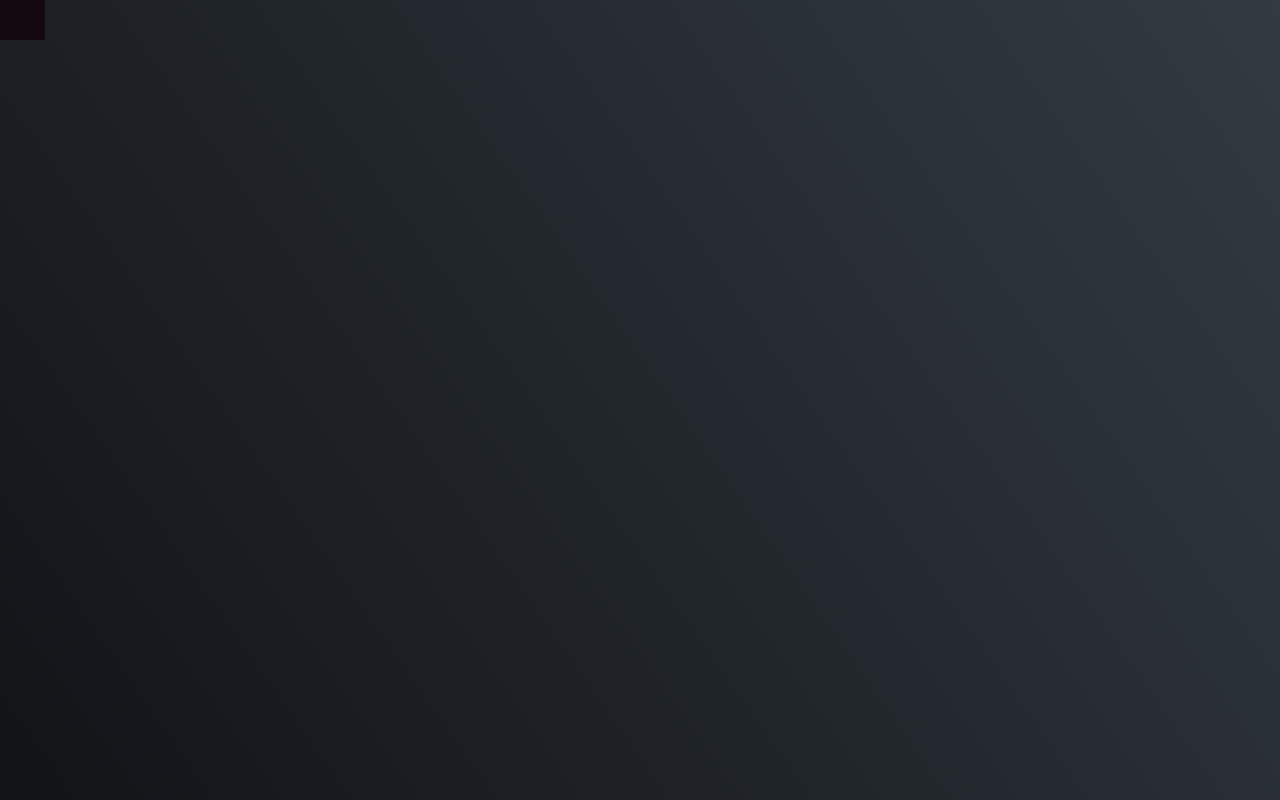
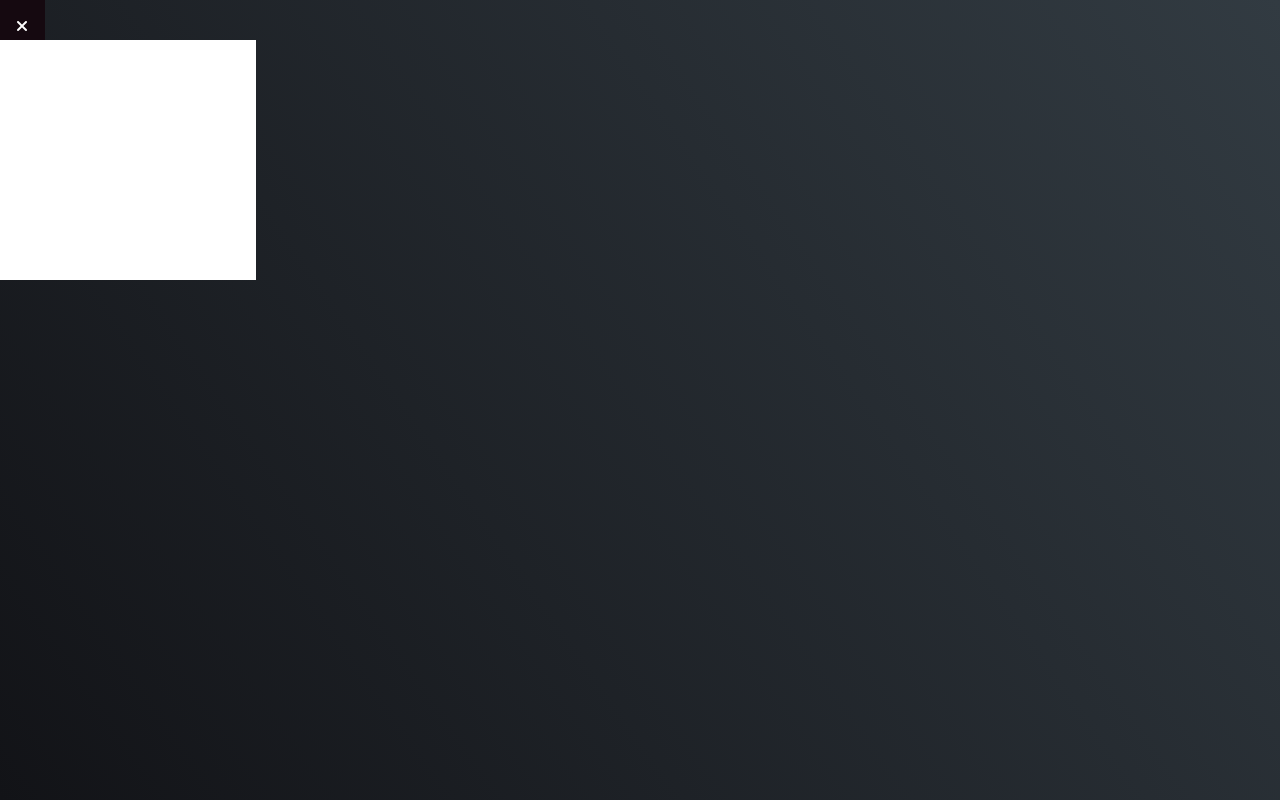
Before and after one commit to ascenDeveloper/chatBot-v1, a React (Create React App) app: page / in a window 1280 px wide. Both pictures are taken after a click on the element 22 px from the left and 20 px from the top of the page. Built offline with nearby package versions, Linux system fonts and the light colour scheme.

Commit message:
Avance de boton terminado con fondo estilizado en la página, interaccion de chat cerrar y abrir completada

```diff
--- a/src/components/Chat.jsx
+++ b/src/components/Chat.jsx
@@ -3,10 +3,16 @@ import styled from 'styled-components';
 
 function Chat() {
     return (
-        <div>
-
-        </div>
+        <Container>
+            <div className='chat-expandido'></div>
+        </Container>
     )
 }
 
 export default Chat
+
+const Container = styled.div`
+    width: 20vw;
+    height: 30vh;
+    background-color: white;
+`
--- a/src/components/ChatButton.jsx
+++ b/src/components/ChatButton.jsx
@@ -1,5 +1,6 @@
 import React, { useState } from 'react'
 import styled from 'styled-components';
+import Chat from './Chat';
 
 function ChatButton() {
     const [click, setClick] = useState(false);
@@ -10,10 +11,10 @@ function ChatButton() {
     return (
         <Container>
             <div className="chatbot" onClick={handleClick}>
-                <i className={click ? 'chat' : 'fas fa-bars'} />
+                <i className={click ? 'fas fa-times' : 'fas fa-bars'} />
             </div>
-            <div className="" onClick={handleClick}>
-
+            <div className={click ? 'chatMostrar' : 'chatOculto'} onClick={handleClick}>
+                <Chat />
             </div>
         </Container>
     )
@@ -32,4 +33,11 @@ const Container = styled.div`
             display: none;
         }
     }
+    .chatMostrar {
+        display: block;
+    }
+    .chatOculto {
+        display: none;
+    }
+
 `
```
